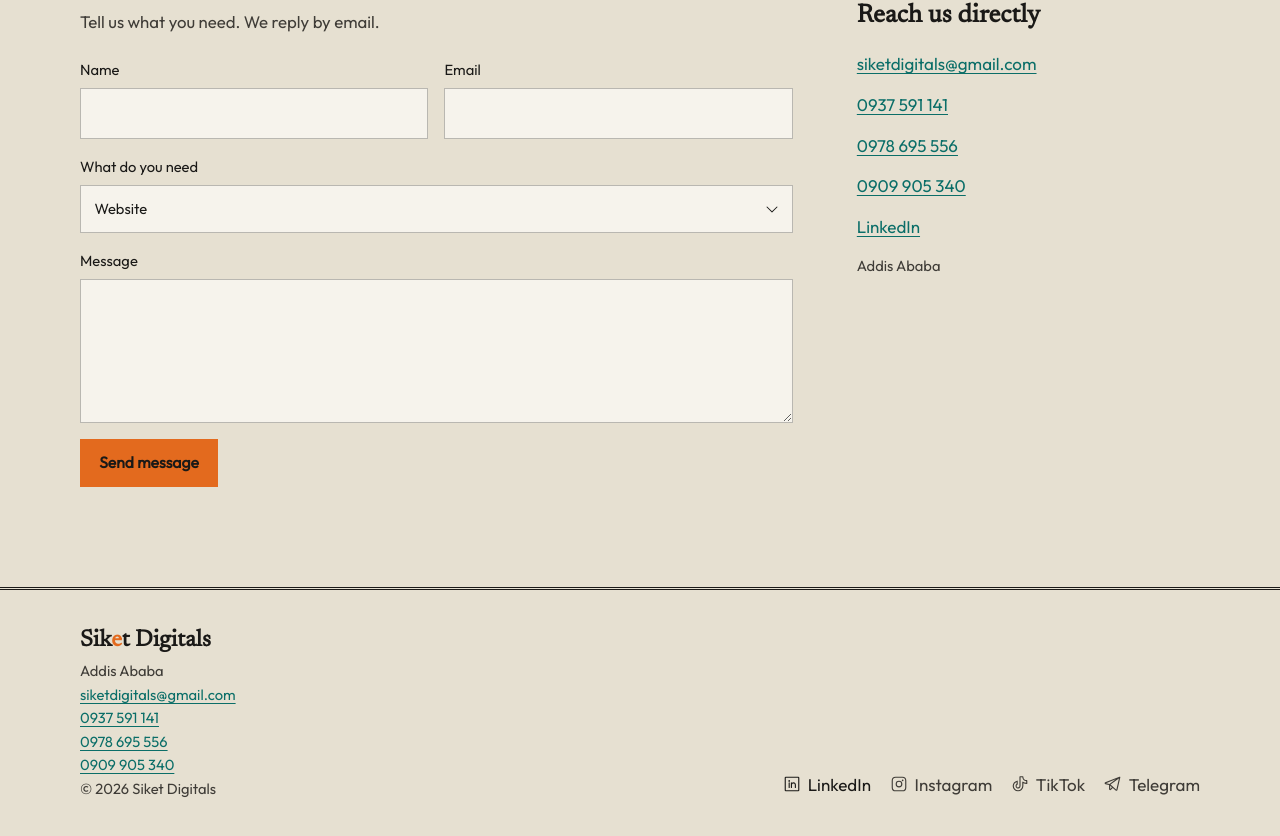
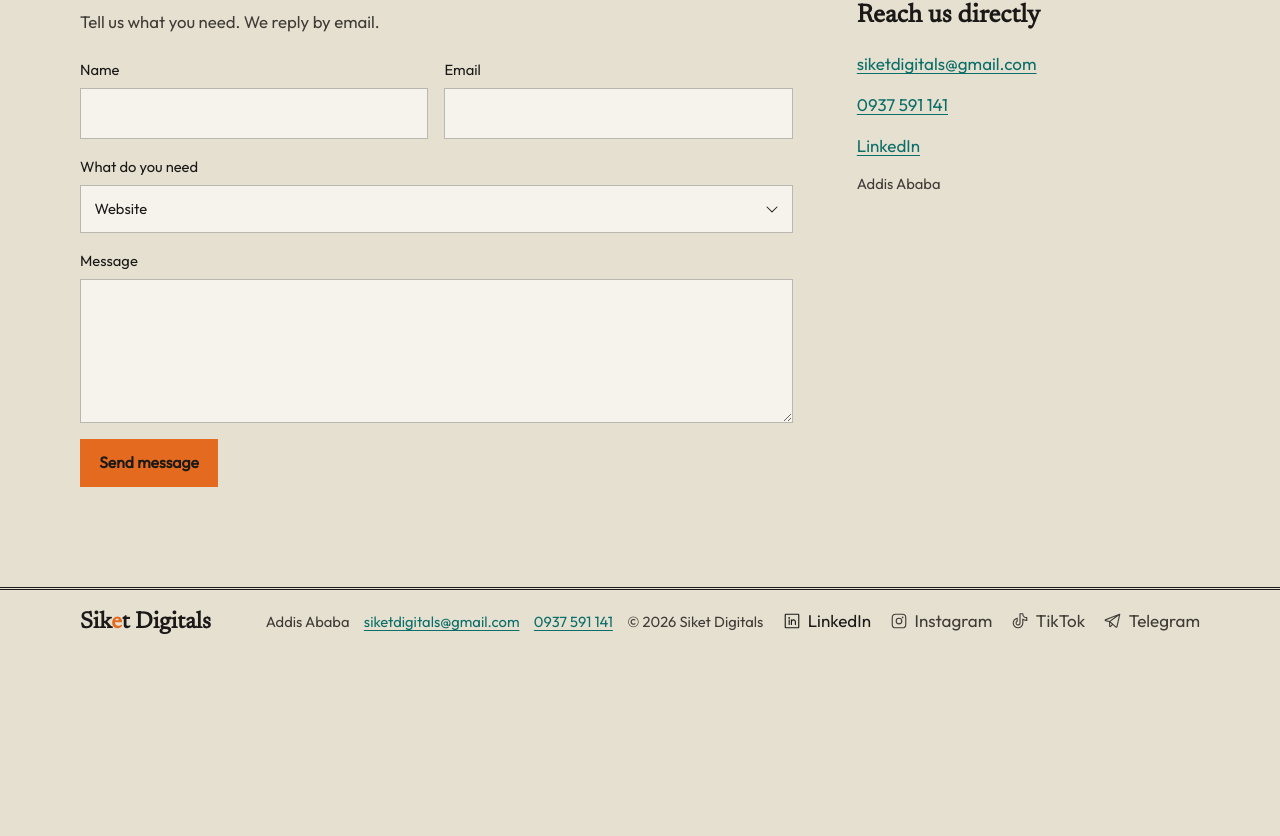
Before and after one commit to mersy11dan/siket_digitals, a React (Vite) app: page / in a window 1280 px wide. Shown: the part 3591-4427 px from the top of the page. After the commit the page ends 4248 px from the top, so only its background shows below. Built offline with nearby package versions, Linux system fonts and the light colour scheme.

Commit message:
Robot beside headline on mobile, shorter footer, one phone number

```diff
--- a/src/components/Contact.tsx
+++ b/src/components/Contact.tsx
@@ -113,11 +113,7 @@
           <aside className="contact-aside">
             <h3>Reach us directly</h3>
             <a href={`mailto:${studio.email}`}>{studio.email}</a>
-            {studio.phones.map((phone) => (
-              <a key={phone.href} href={phone.href}>
-                {phone.display}
-              </a>
-            ))}
+            <a href={studio.phones[0].href}>{studio.phones[0].display}</a>
             <a href={studio.linkedin} target="_blank" rel="noreferrer">
               LinkedIn
             </a>
--- a/src/components/Footer.tsx
+++ b/src/components/Footer.tsx
@@ -5,48 +5,40 @@
   return (
     <footer className="footer">
       <div className="wrap footer-grid">
-        <div>
-          <p className="footer-name">
-            Sik<span className="spark">e</span>t Digitals
-          </p>
-          <p className="fine">
-            {studio.city}
-            <br />
-            <a href={`mailto:${studio.email}`}>{studio.email}</a>
-            {studio.phones.map((phone) => (
-              <span key={phone.href}>
-                <br />
-                <a href={phone.href}>{phone.display}</a>
-              </span>
-            ))}
-            <br />© 2026 Siket Digitals
-          </p>
-        </div>
+        <p className="footer-name">
+          Sik<span className="spark">e</span>t Digitals
+        </p>
+        <p className="fine footer-meta">
+          <span>{studio.city}</span>
+          <a href={`mailto:${studio.email}`}>{studio.email}</a>
+          <a href={studio.phones[0].href}>{studio.phones[0].display}</a>
+          <span>© 2026 Siket Digitals</span>
+        </p>
         <ul className="socials">
           <li>
             <a href={studio.linkedin} target="_blank" rel="noreferrer">
               <LinkedinLogo size={18} />
-              LinkedIn
+              <span className="social-label">LinkedIn</span>
             </a>
           </li>
           <li>
             <span className="social">
               <InstagramLogo size={18} />
-              Instagram
+              <span className="social-label">Instagram</span>
               <span className="vh">, coming soon</span>
             </span>
           </li>
           <li>
             <span className="social">
               <TiktokLogo size={18} />
-              TikTok
+              <span className="social-label">TikTok</span>
               <span className="vh">, coming soon</span>
             </span>
           </li>
           <li>
             <span className="social">
               <TelegramLogo size={18} />
-              Telegram
+              <span className="social-label">Telegram</span>
               <span className="vh">, coming soon</span>
             </span>
           </li>
--- a/src/index.css
+++ b/src/index.css
@@ -329,14 +329,32 @@
 .hero-grid {
   flex: 1;
   display: grid;
+  grid-template-columns: minmax(0, 1.25fr) minmax(96px, 0.75fr);
   align-items: center;
-  gap: 1.25rem;
+  gap: 0.65rem 0.75rem;
 }
 
 .hero-visual {
   position: relative;
   z-index: 6;
-  height: 15rem;
+  height: 8rem;
+  order: 2;
+}
+
+@media (max-width: 700px) {
+  h1 {
+    font-size: clamp(1.45rem, 5.6vw, 2rem);
+    max-width: none;
+  }
+
+  .lede {
+    font-size: 0.95rem;
+  }
+
+  .hero-copy .btn {
+    margin-top: 0.75rem;
+    padding: 0.55rem 0.8rem;
+  }
 }
 
 .flat-logo {
@@ -844,18 +862,62 @@
 
 .footer {
   border-top: 3px double var(--ink);
-  padding: 2rem 0 2.4rem;
+  padding: 0.85rem 0 1rem;
 }
 
 .footer-grid {
-  display: grid;
-  gap: 1.25rem;
+  display: flex;
+  flex-wrap: wrap;
+  align-items: center;
+  gap: 0.4rem 1.25rem;
+}
+
+.footer-meta {
+  display: flex;
+  flex-wrap: wrap;
+  align-items: center;
+  gap: 0.2rem 0.9rem;
+  margin: 0;
 }
 
 .footer-name {
   font-family: var(--serif);
   font-size: 1.45rem;
   font-weight: 600;
+  margin: 0;
+}
+
+@media (max-width: 700px) {
+  .footer-grid {
+    display: grid;
+    grid-template-columns: minmax(0, 1fr) auto;
+    align-items: center;
+    gap: 0.3rem 0.75rem;
+  }
+
+  .footer-name {
+    grid-column: 1;
+    grid-row: 1;
+    font-size: 1.25rem;
+  }
+
+  .socials {
+    grid-column: 2;
+    grid-row: 1;
+  }
+
+  .footer-meta {
+    grid-column: 1 / -1;
+    grid-row: 2;
+  }
+
+  .social-label {
+    position: absolute;
+    width: 1px;
+    height: 1px;
+    overflow: hidden;
+    clip: rect(0, 0, 0, 0);
+  }
 }
 
 .socials {
@@ -947,9 +1009,8 @@
     margin: 0.85rem 0 1.35rem;
   }
 
-  .footer-grid {
-    grid-template-columns: 1fr auto;
-    align-items: end;
+  .footer-name {
+    margin-right: auto;
   }
 }
 
```
